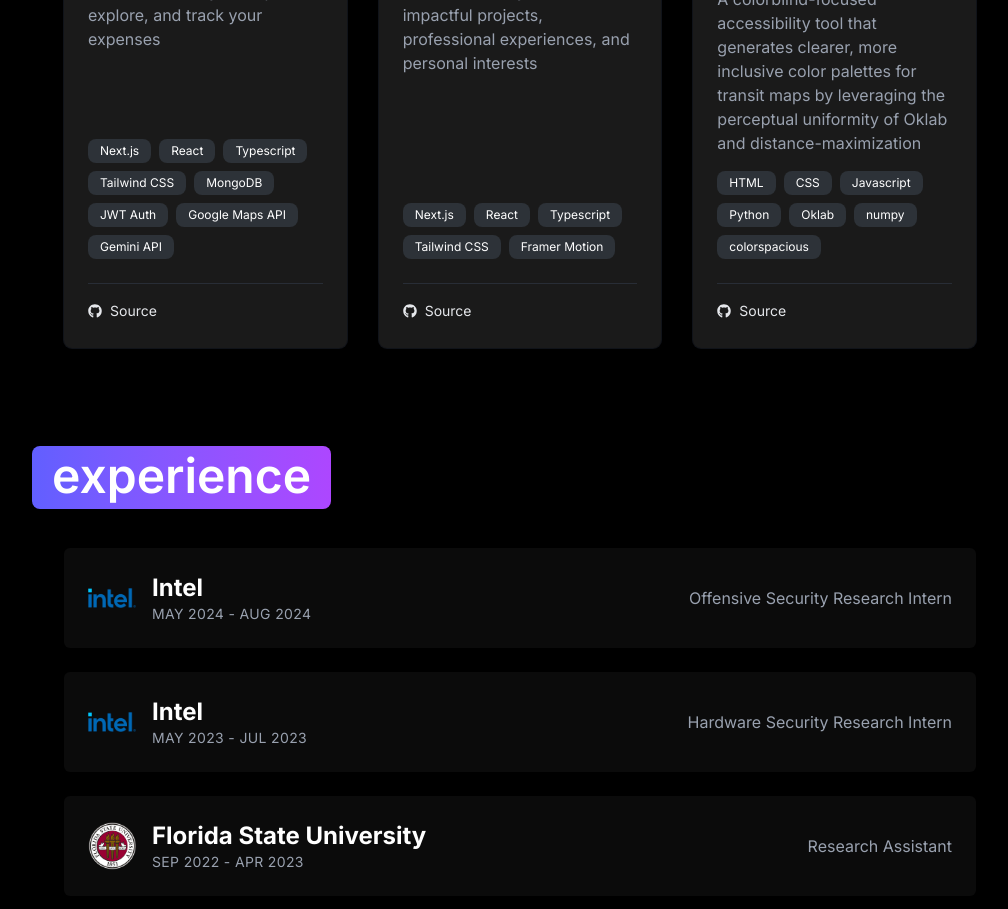
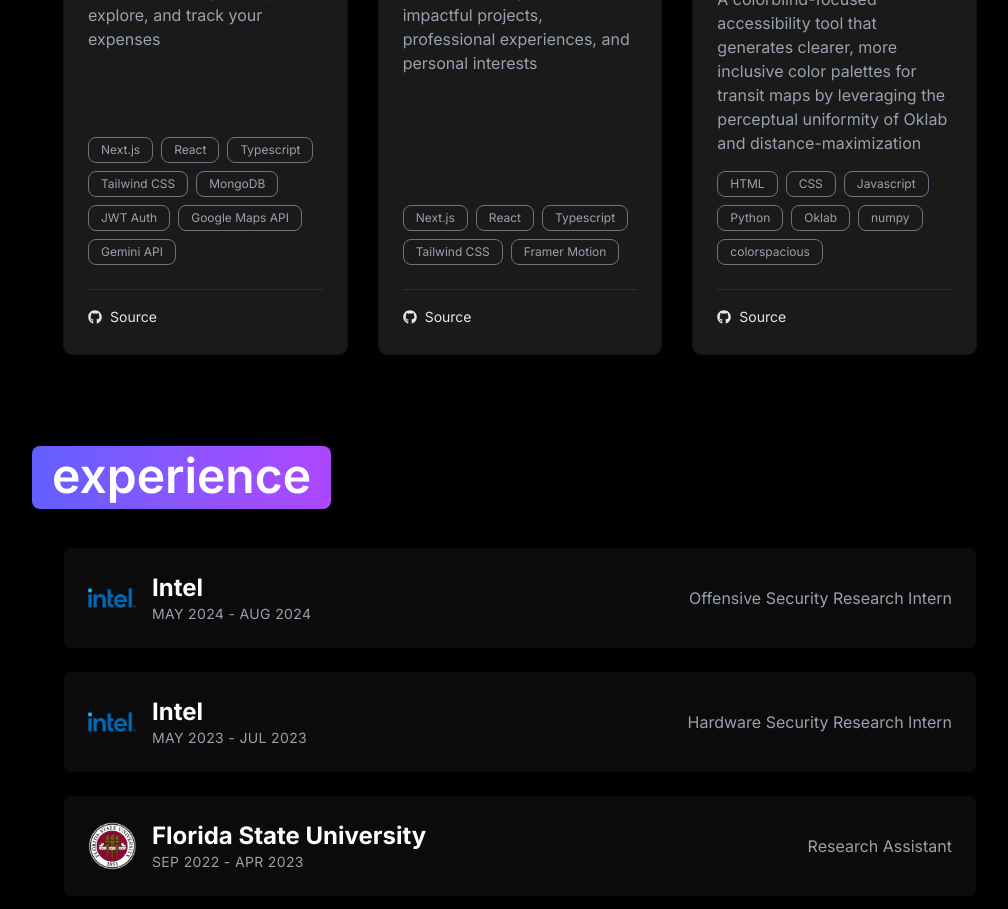
Before and after one commit to xxfmin/personal-portfolio, a Next.js app: page / in a window 1280 px wide. Shown: the part 1980-2889 px from the top of the page, without its empty margins (120-1128 px from the left). Built offline with nearby package versions, Linux system fonts and the light colour scheme.

Commit message:
improved skills tags styling

```diff
--- a/components/ui/ProjectCard.tsx
+++ b/components/ui/ProjectCard.tsx
@@ -62,7 +62,7 @@ export function ProjectCard({
           {tags.map((tag) => (
             <li
               key={tag}
-              className="text-xs font-medium bg-gray-600/40 rounded-lg px-3 py-1"
+              className="text-xs font-medium bg-transparent border border-gray-500 text-gray-400 rounded-lg px-3 py-1"
             >
               {tag}
             </li>
```
